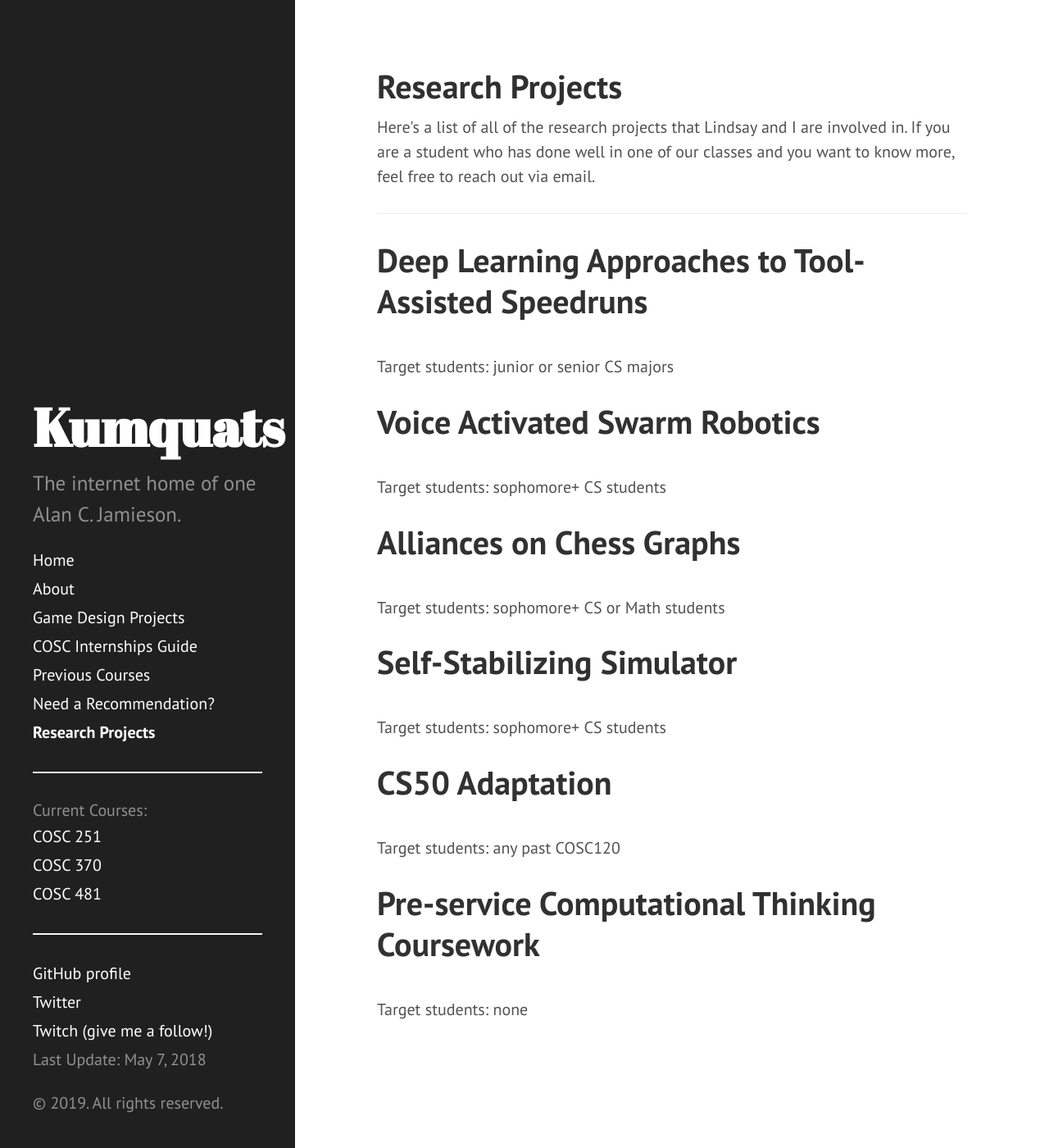
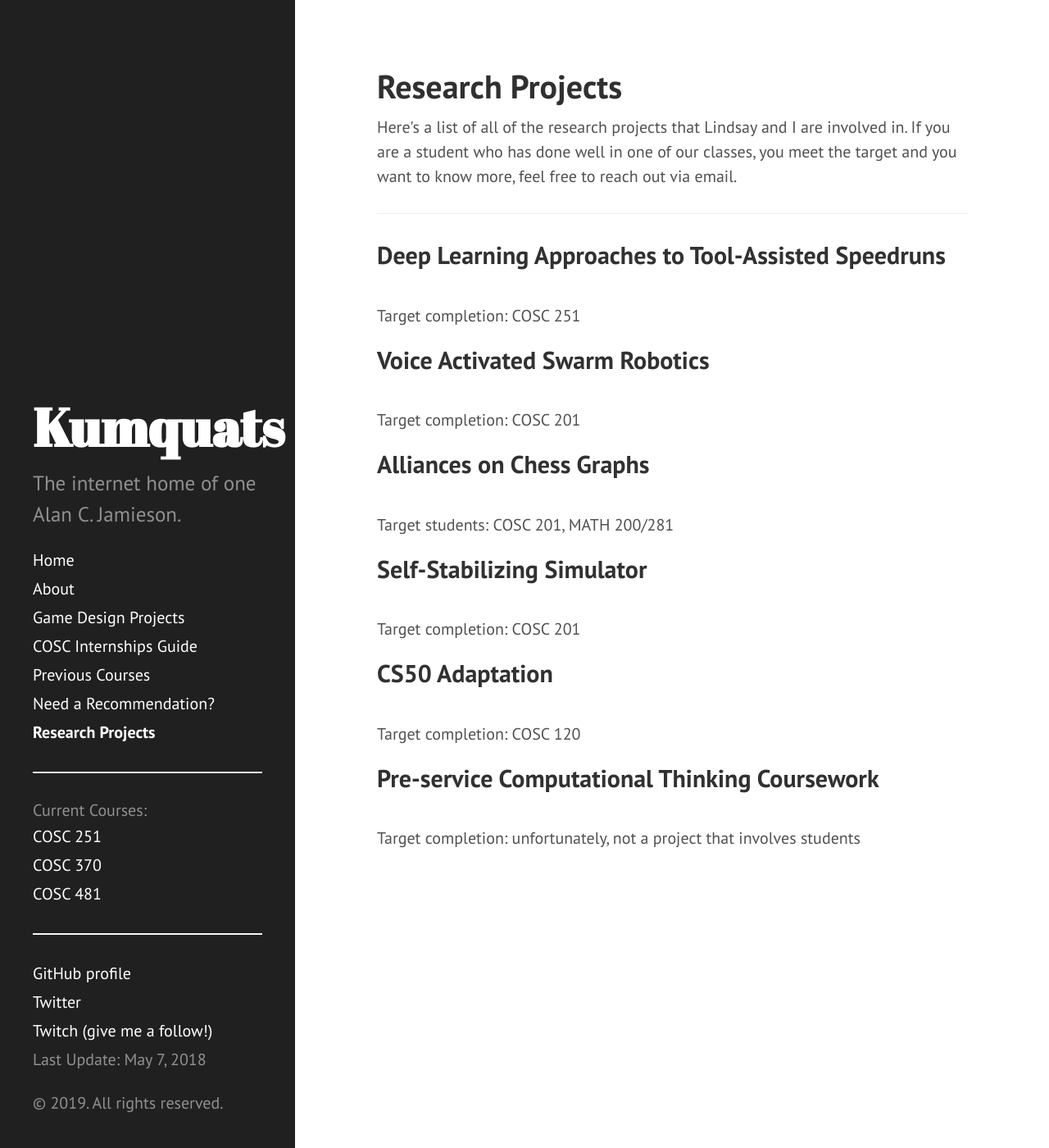
Before and after one commit to ripark/ripark.github.io, a Jekyll site: the page built from research.html, in a window 1280 px wide and 1400 px high. Shown: the whole window at 82% size. Built offline with Jekyll 4.4.1, drawn with Linux system fonts in a browser that asks for light colours; Markdown is read by kramdown in place of the engine named in the settings.

Commit message:
Update research.html

```diff
--- a/research.html
+++ b/research.html
@@ -3,31 +3,31 @@ layout: page
 title: Research Projects
 ---
 Here's a list of all of the research projects that Lindsay and I are involved in.
-If you are a student who has done well in one of our classes and you want to know
-more, feel free to reach out via email.
+If you are a student who has done well in one of our classes, you meet the target
+and you want to know more, feel free to reach out via email.
 <br>
 <hr>
-<h1>Deep Learning Approaches to Tool-Assisted Speedruns</h1>
+<h2>Deep Learning Approaches to Tool-Assisted Speedruns</h2>
 <br>
-Target students: junior or senior CS majors
+Target completion: COSC 251
 <br>
-<h1>Voice Activated Swarm Robotics</h1>
+<h2>Voice Activated Swarm Robotics</h2>
 <br>
-Target students: sophomore+ CS students
+Target completion: COSC 201
 <br>
-<h1>Alliances on Chess Graphs</h1>
+<h2>Alliances on Chess Graphs</h2>
 <br>
-Target students: sophomore+ CS or Math students
+Target students: COSC 201, MATH 200/281
 <br>
-<h1>Self-Stabilizing Simulator</h1>
+<h2>Self-Stabilizing Simulator</h2>
 <br>
-Target students: sophomore+ CS students
+Target completion: COSC 201
 <br>
-<h1>CS50 Adaptation</h1>
+<h2>CS50 Adaptation</h2>
 <br>
-Target students: any past COSC120
+Target completion: COSC 120
 <br>
-<h1>Pre-service Computational Thinking Coursework</h1>
+<h2>Pre-service Computational Thinking Coursework</h2>
 <br>
-Target students: none
+Target completion: unfortunately, not a project that involves students
 <br>
```
